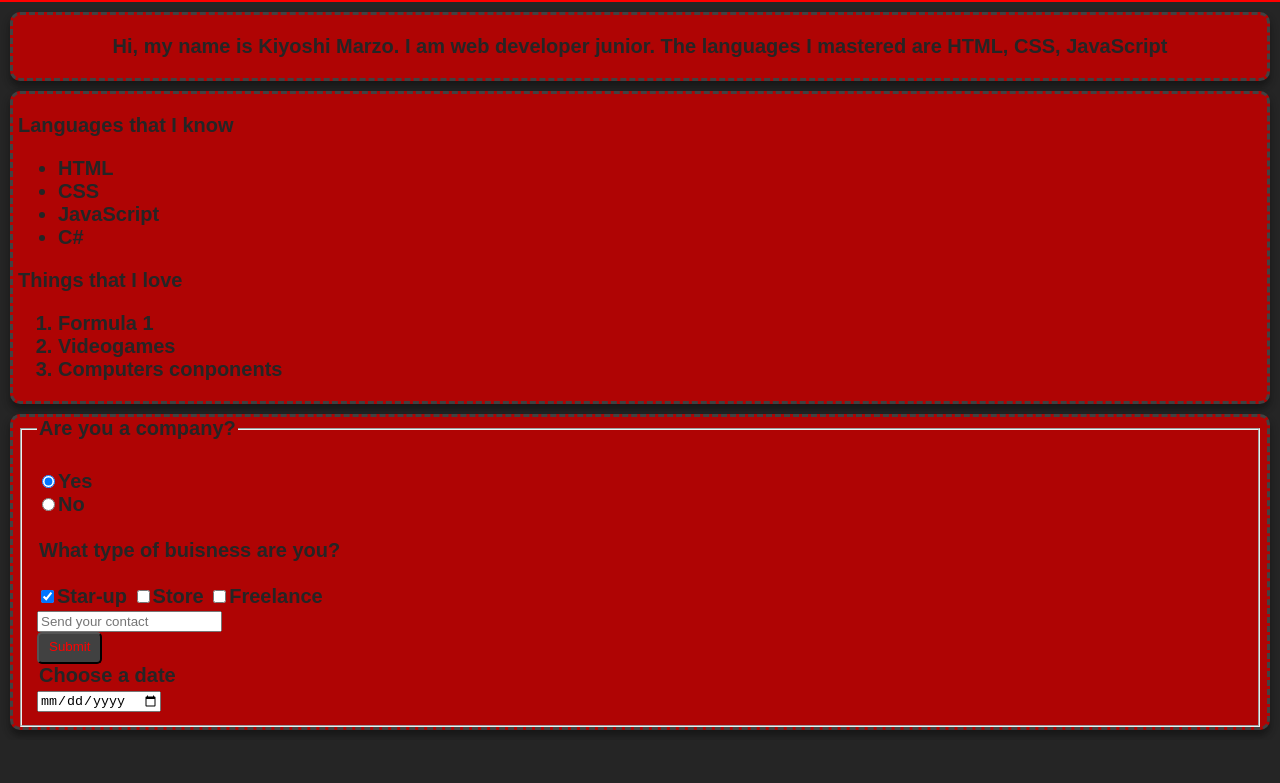
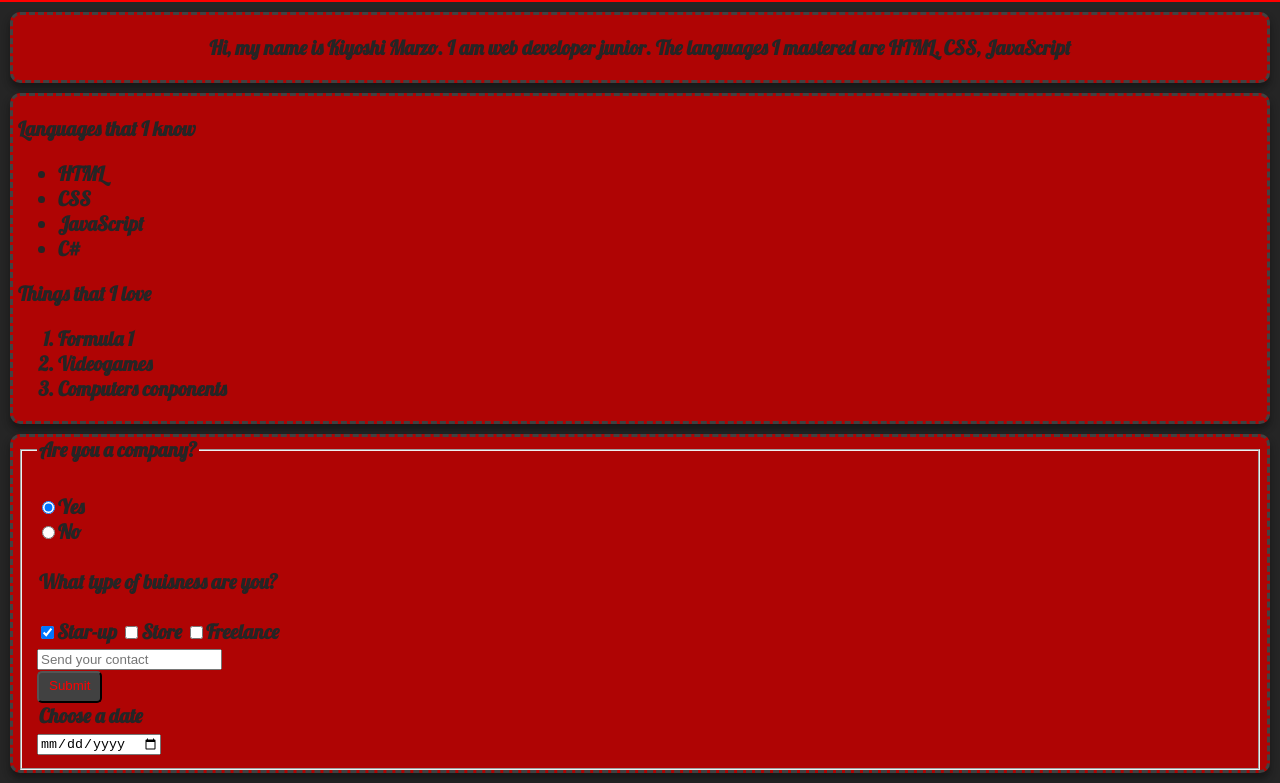
Before and after one commit to KiB017/Portfolio, a plain HTML site: page index.html in a window 1280 px wide. Shown: the part 93-876 px from the top of the page. Before the commit the page ends 833 px from the top, so only its background shows below. Drawn offline with Linux system fonts and the light colour scheme.

Commit message:
Cambio de fuente a Lobster

```diff
--- a/styles.css
+++ b/styles.css
@@ -1,6 +1,6 @@
 body
 {
-  font-family: sans-serif;
+  font-family: Lobster;
   margin: 0px;
   background: #252525;
 }
```
